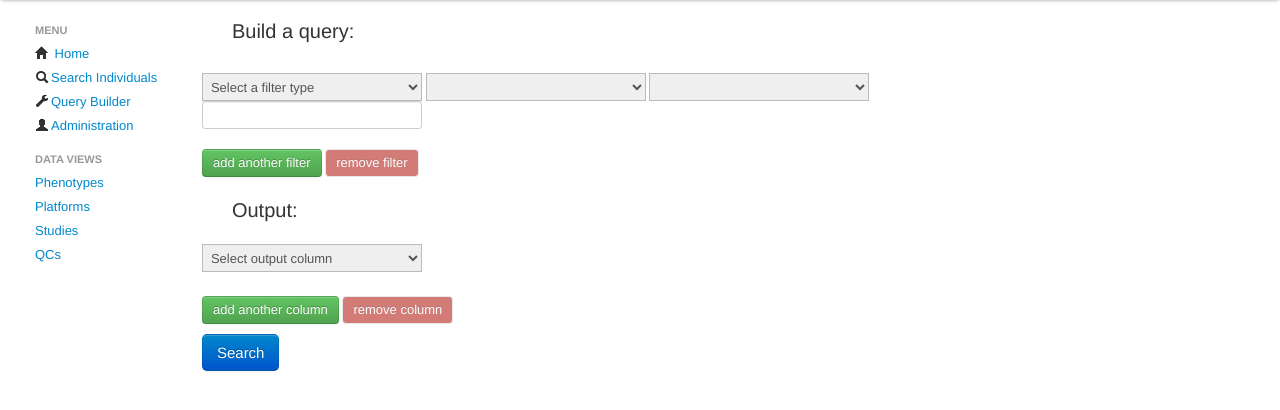
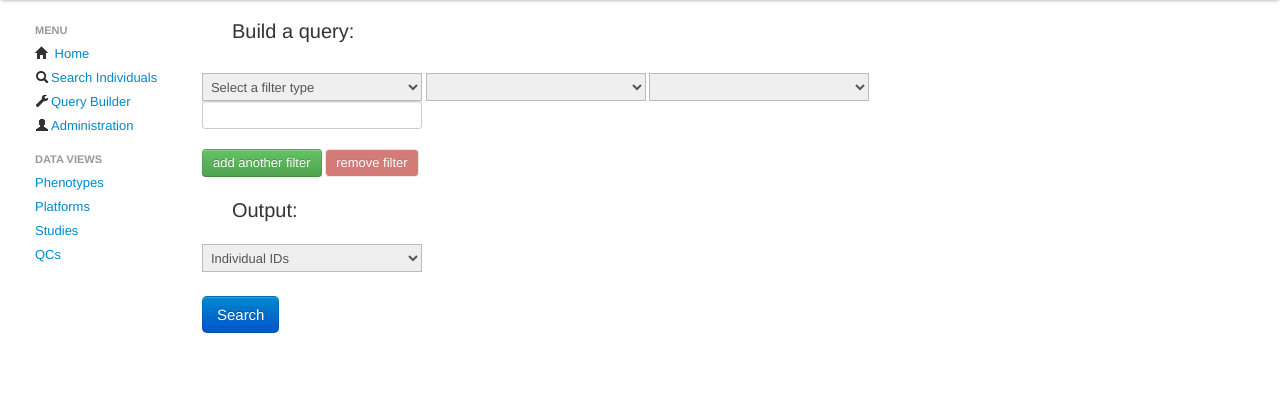
Before and after one commit to wtsi-medical-genomics/phenodb, a Django app: template templates/search/querybuilder.html in a window 1280 px wide. Shown: the part 40-450 px from the top of the page. Run offline with Django 3.2, Linux system fonts and the light colour scheme; the template is opened without the code that fills it, so the values that code supplies are empty; parts of the project's set-up code (start-up, migrations or seed data) failed here and were passed over; some libraries are stand-ins or nearby versions.

Commit message:
changed output section of the form, removed options

```diff
--- a/templates/search/querybuilder.html
+++ b/templates/search/querybuilder.html
@@ -183,21 +183,20 @@
       <div class="span9">
         <div id="output1" class="clonedOutput" style="margin-top: 10px;margin-bottom: 10px">
           <select name="select" style="margin-bottom:4px;">
-            <option value="message">Select output column</option>
-            <option value="individuals">Individual ID</option>
-            <option value="source">Individual source</option>
-            <option value="samples">Sample ID</option>
+            <option value="individuals">Individual IDs</option>
           </select>
         </div>
       </div>
     </div>
 
+    <!--
     <div class = row style="margin-top: 10px;margin-bottom: 10px">
       <div class="span9">
     	<input type="button" id="btnAddOut" value="add another column" class="btn btn-default btn-success" />
         <input type="button" id="btnDelOut" value="remove column" class="btn btn-default btn-danger"/>
       </div>
     </div>
+    -->
 
     <div class = row style="margin-top: 10px;margin-bottom: 10px">
       <div class="span9">
```
